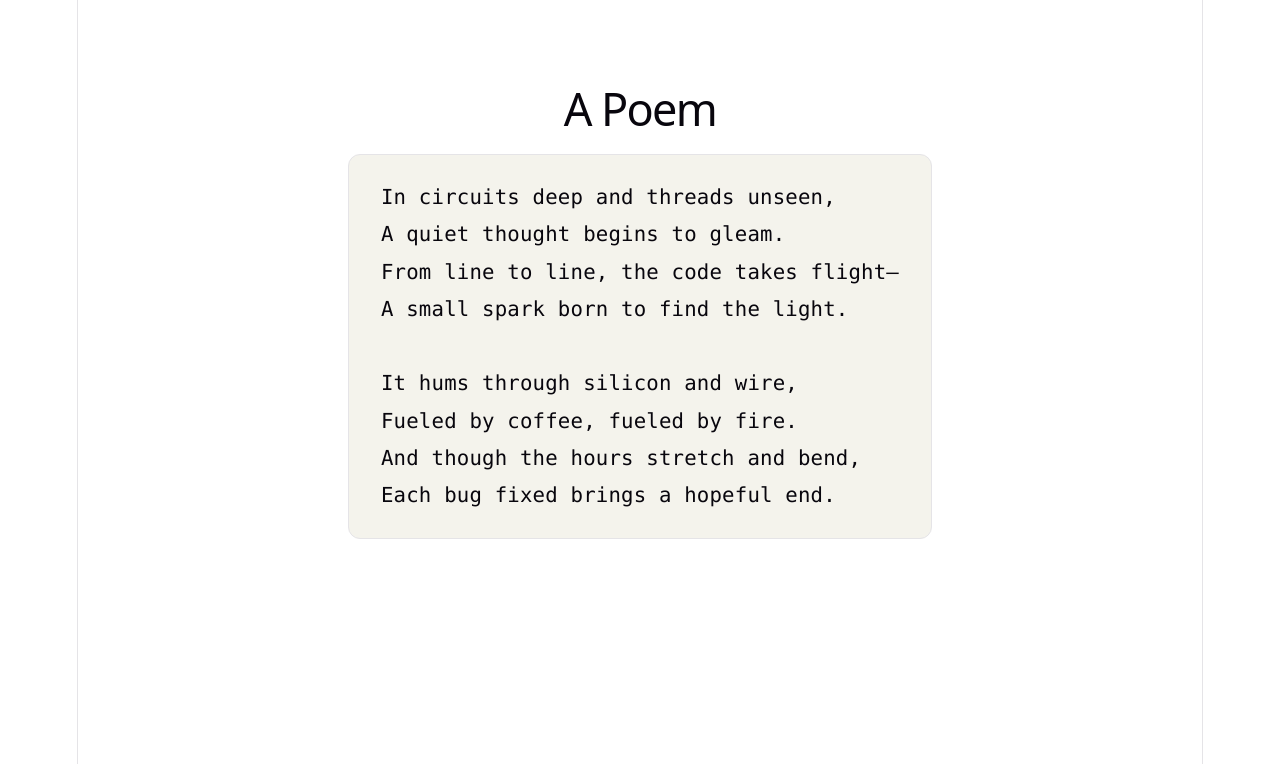
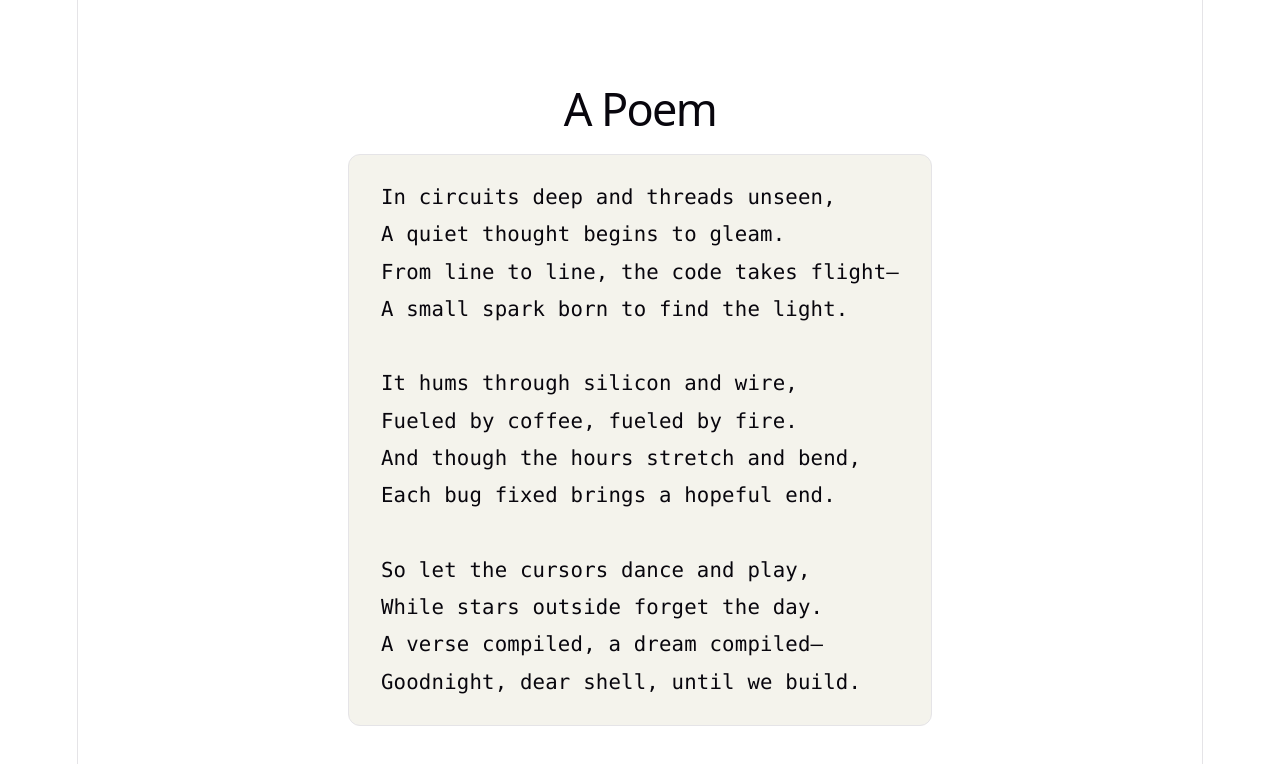
Before and after one commit to RainerSchmoeger/cloud-agents-test, a Vue app in the folder demo/: page / in a window 1280 px wide. Shown: the top 764 px of the page. Built offline with nearby package versions, Linux system fonts and the light colour scheme.

Commit message:
feat(poem): add third stanza (#14)
Closes #11

Co-authored-by: Rainer Schmöger <RainerSchmoeger@users.noreply.github.com>

```diff
--- a/demo/src/components/Poem.vue
+++ b/demo/src/components/Poem.vue
@@ -10,6 +10,11 @@ const lines = [
   'Fueled by coffee, fueled by fire.',
   'And though the hours stretch and bend,',
   'Each bug fixed brings a hopeful end.',
+  '',
+  'So let the cursors dance and play,',
+  'While stars outside forget the day.',
+  'A verse compiled, a dream compiled—',
+  'Goodnight, dear shell, until we build.',
 ]
 </script>
 
```
Also changed, not shown: 1 other file (tests, documents, lock files or other folders).
